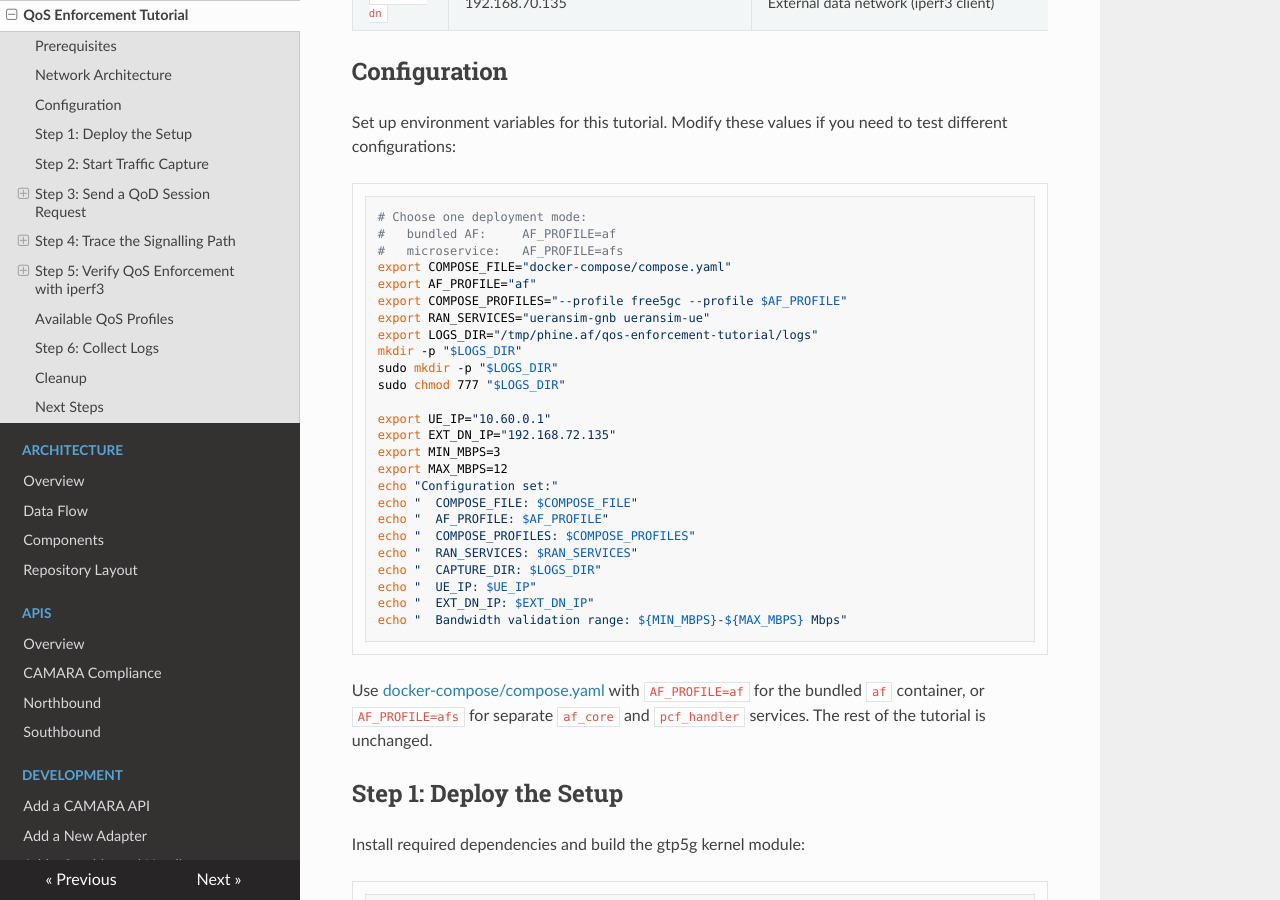
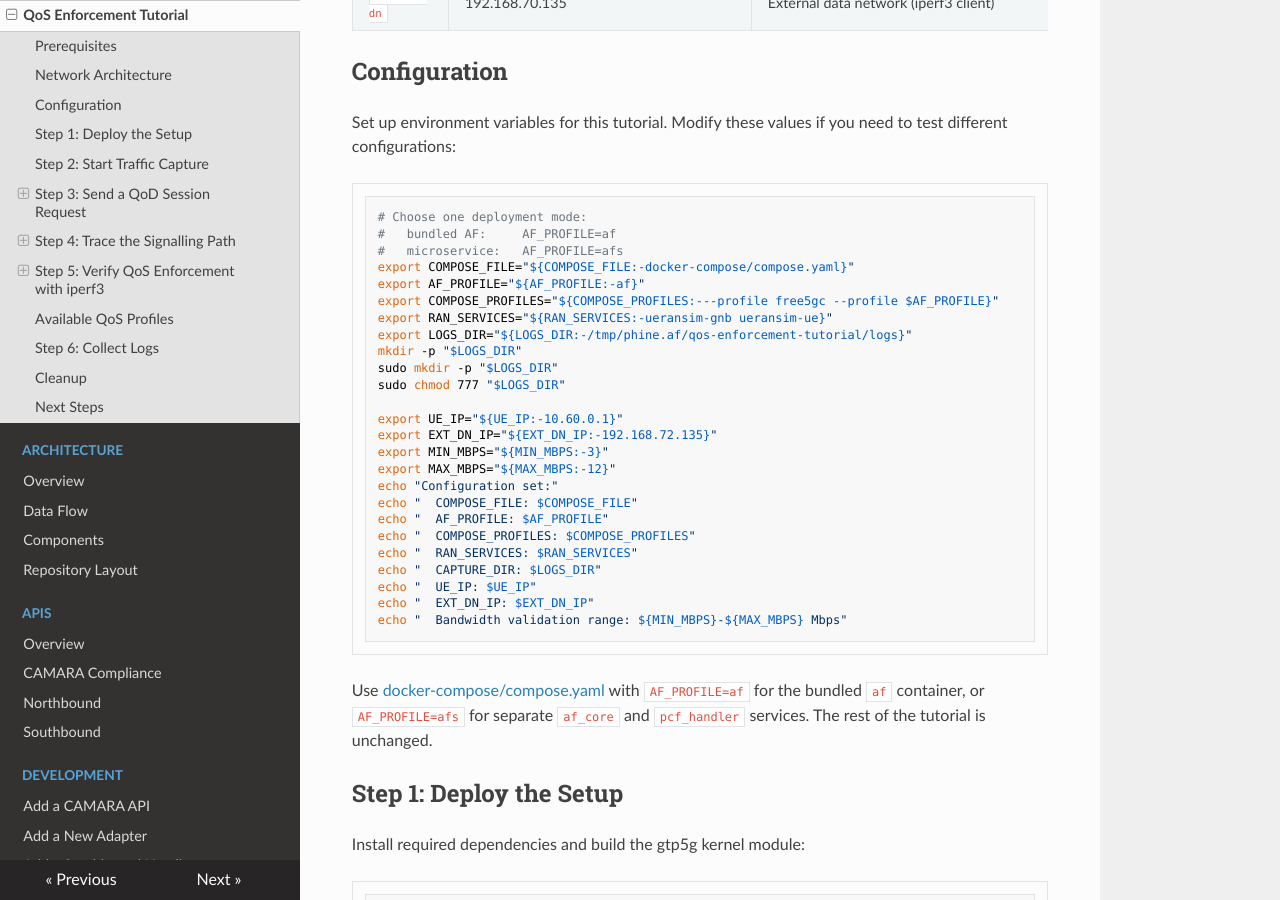
Before and after one commit to phinetech/phine.af, an MkDocs documentation site: the page built from docs/getting-started/qos-enforcement-tutorial.md, in a window 1280 px wide and 900 px high, scrolled down 2112 px. Built offline with MkDocs 1.6.1, drawn with Linux system fonts in a browser that asks for light colours; nearby versions of some CDN libraries.

Commit message:
feat: enhance tutorial environment variable setup for flexibility and clarity
Signed-off-by: Tariro Mukute <18515926+tariromukute@users.noreply.github.com>

```diff
--- a/docs/getting-started/qos-enforcement-tutorial.md
+++ b/docs/getting-started/qos-enforcement-tutorial.md
@@ -91,19 +91,19 @@ Set up environment variables for this tutorial. Modify these values if you need
 # Choose one deployment mode:
 #   bundled AF:     AF_PROFILE=af
 #   microservice:   AF_PROFILE=afs
-export COMPOSE_FILE="docker-compose/compose.yaml"
-export AF_PROFILE="af"
-export COMPOSE_PROFILES="--profile free5gc --profile $AF_PROFILE"
-export RAN_SERVICES="ueransim-gnb ueransim-ue"
-export LOGS_DIR="/tmp/phine.af/qos-enforcement-tutorial/logs"
+export COMPOSE_FILE="${COMPOSE_FILE:-docker-compose/compose.yaml}"
+export AF_PROFILE="${AF_PROFILE:-af}"
+export COMPOSE_PROFILES="${COMPOSE_PROFILES:---profile free5gc --profile $AF_PROFILE}"
+export RAN_SERVICES="${RAN_SERVICES:-ueransim-gnb ueransim-ue}"
+export LOGS_DIR="${LOGS_DIR:-/tmp/phine.af/qos-enforcement-tutorial/logs}"
 mkdir -p "$LOGS_DIR"
 sudo mkdir -p "$LOGS_DIR"
 sudo chmod 777 "$LOGS_DIR"
 
-export UE_IP="10.60.0.1"
-export EXT_DN_IP="192.168.72.135"
-export MIN_MBPS=3
-export MAX_MBPS=12
+export UE_IP="${UE_IP:-10.60.0.1}"
+export EXT_DN_IP="${EXT_DN_IP:-192.168.72.135}"
+export MIN_MBPS="${MIN_MBPS:-3}"
+export MAX_MBPS="${MAX_MBPS:-12}"
 echo "Configuration set:"
 echo "  COMPOSE_FILE: $COMPOSE_FILE"
 echo "  AF_PROFILE: $AF_PROFILE"
```
Also changed, not shown: docs/getting-started/adapter-qod-tutorial.md (+5 -5 lines), 1 other file.
